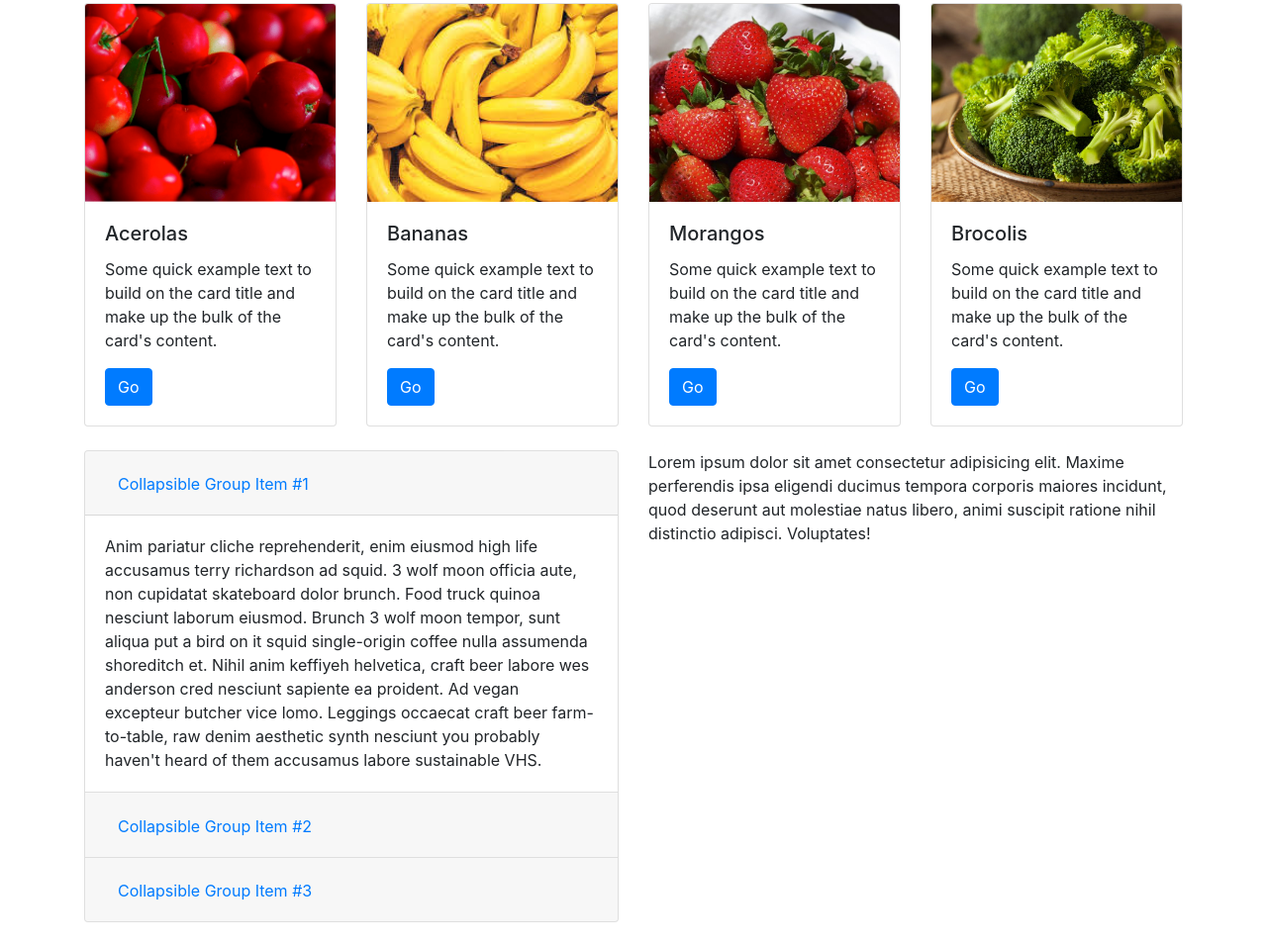
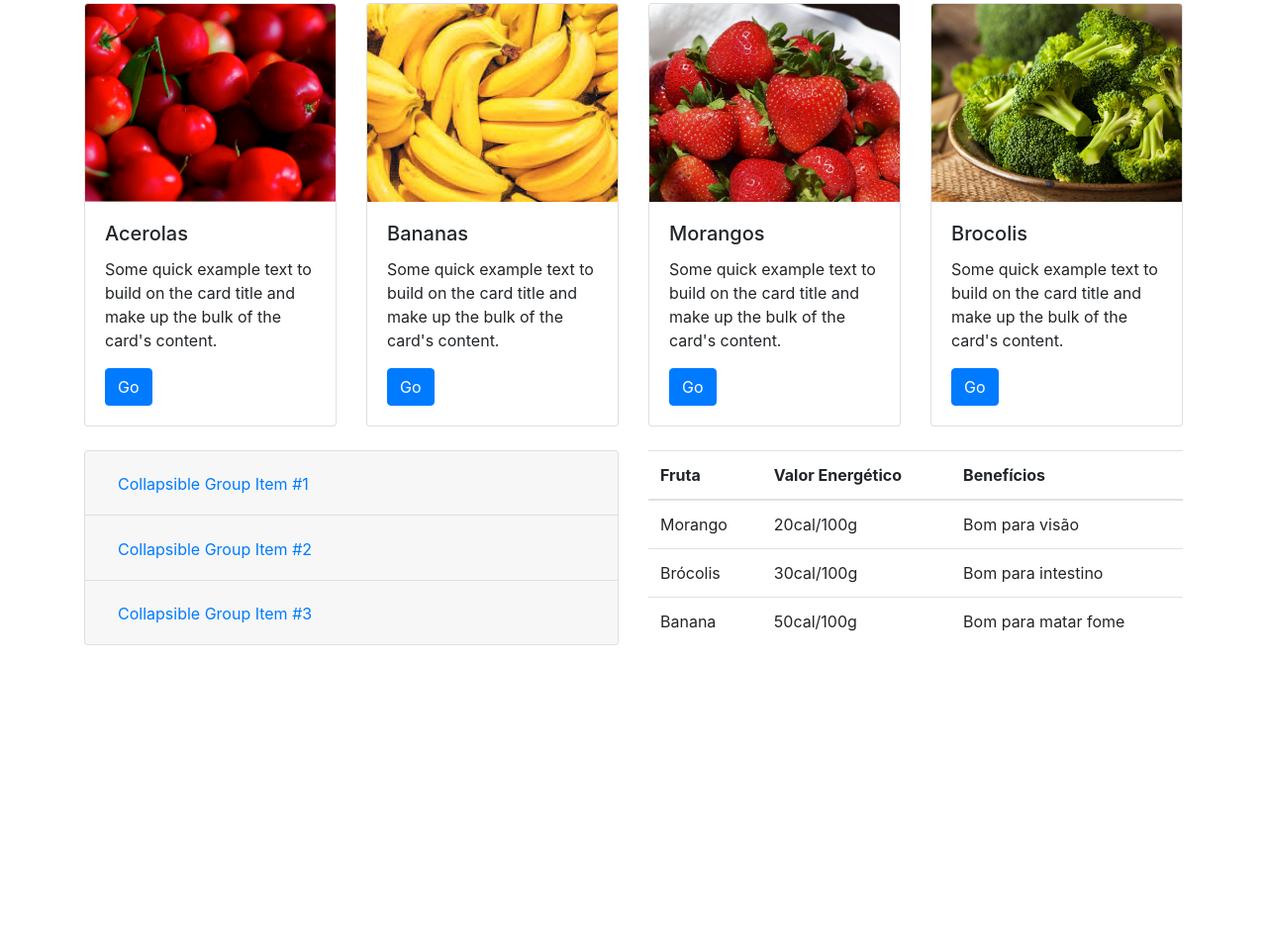
Before and after one commit to Caroline-Stelitano/organicos, a plain HTML site: page index.html in a window 1280 px wide. Shown: the part 1057-2013 px from the top of the page at 99% size. After the commit the page ends 1749 px from the top, so only its background shows below. Drawn offline with nearby package versions, Linux system fonts and the light colour scheme.

Commit message:
tabela de calorias

```diff
--- a/index.html
+++ b/index.html
@@ -22,7 +22,7 @@
             height: 500px;
         }
 
-        .card img{
+        .card img {
             object-fit: cover;
             height: 200px;
         }
@@ -30,7 +30,6 @@
         .navbar {
             background-color: grey;
         }
-
     </style>
 </head>
 
@@ -142,7 +141,8 @@
             </div>
         </div>
         <div class="row">
-            <div class="col-md-6 col-lg-3">  <!-- responsividade do site. pra monitor lg largura 3, monitor md largura 6, e menor que md 100%  -->
+            <div class="col-md-6 col-lg-3">
+                <!-- responsividade do site. pra monitor lg largura 3, monitor md largura 6, e menor que md 100%  -->
                 <div class="card">
                     <img src="img/acerola.png" class="card-img-top" alt="acerola">
                     <div class="card-body">
@@ -195,43 +195,91 @@
                             </h2>
                         </div>
 
-                      <div id="collapseOne" class="collapse show" aria-labelledby="headingOne" data-parent="#accordionExample">
+                        <div id="collapseOne" class="collapse" aria-labelledby="headingOne" data-parent="#accordionExample">
                             <div class="card-body">
-                          Anim pariatur cliche reprehenderit, enim eiusmod high life accusamus terry richardson ad squid. 3 wolf moon officia aute, non cupidatat skateboard dolor brunch. Food truck quinoa nesciunt laborum eiusmod. Brunch 3 wolf moon tempor, sunt aliqua put a bird on it squid single-origin coffee nulla assumenda shoreditch et. Nihil anim keffiyeh helvetica, craft beer labore wes anderson cred nesciunt sapiente ea proident. Ad vegan excepteur butcher vice lomo. Leggings occaecat craft beer farm-to-table, raw denim aesthetic synth nesciunt you probably haven't heard of them accusamus labore sustainable VHS.
+                                Anim pariatur cliche reprehenderit, enim eiusmod high life accusamus terry richardson ad squid. 3 wolf moon officia aute,
+                                non cupidatat skateboard dolor brunch. Food truck quinoa nesciunt laborum eiusmod. Brunch
+                                3 wolf moon tempor, sunt aliqua put a bird on it squid single-origin coffee nulla assumenda
+                                shoreditch et. Nihil anim keffiyeh helvetica, craft beer labore wes anderson cred nesciunt
+                                sapiente ea proident. Ad vegan excepteur butcher vice lomo. Leggings occaecat craft beer
+                                farm-to-table, raw denim aesthetic synth nesciunt you probably haven't heard of them accusamus
+                                labore sustainable VHS.
                             </div>
                         </div>
                     </div>
                     <div class="card">
                         <div class="card-header" id="headingTwo">
                             <h2 class="mb-0">
-                          <button class="btn btn-link collapsed" type="button" data-toggle="collapse" data-target="#collapseTwo" aria-expanded="false" aria-controls="collapseTwo">
+                                <button class="btn btn-link collapsed" type="button" data-toggle="collapse" data-target="#collapseTwo" aria-expanded="false"
+                                    aria-controls="collapseTwo">
                                     Collapsible Group Item #2
                                 </button>
                             </h2>
                         </div>
                         <div id="collapseTwo" class="collapse" aria-labelledby="headingTwo" data-parent="#accordionExample">
                             <div class="card-body">
-                          Anim pariatur cliche reprehenderit, enim eiusmod high life accusamus terry richardson ad squid. 3 wolf moon officia aute, non cupidatat skateboard dolor brunch. Food truck quinoa nesciunt laborum eiusmod. Brunch 3 wolf moon tempor, sunt aliqua put a bird on it squid single-origin coffee nulla assumenda shoreditch et. Nihil anim keffiyeh helvetica, craft beer labore wes anderson cred nesciunt sapiente ea proident. Ad vegan excepteur butcher vice lomo. Leggings occaecat craft beer farm-to-table, raw denim aesthetic synth nesciunt you probably haven't heard of them accusamus labore sustainable VHS.
+                                Anim pariatur cliche reprehenderit, enim eiusmod high life accusamus terry richardson ad squid. 3 wolf moon officia aute,
+                                non cupidatat skateboard dolor brunch. Food truck quinoa nesciunt laborum eiusmod. Brunch
+                                3 wolf moon tempor, sunt aliqua put a bird on it squid single-origin coffee nulla assumenda
+                                shoreditch et. Nihil anim keffiyeh helvetica, craft beer labore wes anderson cred nesciunt
+                                sapiente ea proident. Ad vegan excepteur butcher vice lomo. Leggings occaecat craft beer
+                                farm-to-table, raw denim aesthetic synth nesciunt you probably haven't heard of them accusamus
+                                labore sustainable VHS.
                             </div>
                         </div>
                     </div>
                     <div class="card">
                         <div class="card-header" id="headingThree">
                             <h2 class="mb-0">
-                          <button class="btn btn-link collapsed" type="button" data-toggle="collapse" data-target="#collapseThree" aria-expanded="false" aria-controls="collapseThree">
+                                <button class="btn btn-link collapsed" type="button" data-toggle="collapse" data-target="#collapseThree" aria-expanded="false"
+                                    aria-controls="collapseThree">
                                     Collapsible Group Item #3
                                 </button>
                             </h2>
                         </div>
                         <div id="collapseThree" class="collapse" aria-labelledby="headingThree" data-parent="#accordionExample">
                             <div class="card-body">
-                          Anim pariatur cliche reprehenderit, enim eiusmod high life accusamus terry richardson ad squid. 3 wolf moon officia aute, non cupidatat skateboard dolor brunch. Food truck quinoa nesciunt laborum eiusmod. Brunch 3 wolf moon tempor, sunt aliqua put a bird on it squid single-origin coffee nulla assumenda shoreditch et. Nihil anim keffiyeh helvetica, craft beer labore wes anderson cred nesciunt sapiente ea proident. Ad vegan excepteur butcher vice lomo. Leggings occaecat craft beer farm-to-table, raw denim aesthetic synth nesciunt you probably haven't heard of them accusamus labore sustainable VHS.
+                                Anim pariatur cliche reprehenderit, enim eiusmod high life accusamus terry richardson ad squid. 3 wolf moon officia aute,
+                                non cupidatat skateboard dolor brunch. Food truck quinoa nesciunt laborum eiusmod. Brunch
+                                3 wolf moon tempor, sunt aliqua put a bird on it squid single-origin coffee nulla assumenda
+                                shoreditch et. Nihil anim keffiyeh helvetica, craft beer labore wes anderson cred nesciunt
+                                sapiente ea proident. Ad vegan excepteur butcher vice lomo. Leggings occaecat craft beer
+                                farm-to-table, raw denim aesthetic synth nesciunt you probably haven't heard of them accusamus
+                                labore sustainable VHS.
                             </div>
                         </div>
                     </div>
                 </div>
             </div>
-            <div class="col-md-6">Lorem ipsum dolor sit amet consectetur adipisicing elit. Maxime perferendis ipsa eligendi ducimus tempora corporis maiores incidunt, quod deserunt aut molestiae natus libero, animi suscipit ratione nihil distinctio adipisci. Voluptates!</div>
+            <div class="col-md-6">
+                <table class="table">
+                    <thead>
+                        <tr>
+                            <th>Fruta</th>
+                            <th>Valor Energético</th>
+                            <th>Benefícios</th>
+                        </tr>
+                    </thead>
+                    <tbody>
+                        <tr>
+                            <td>Morango</td>
+                            <td>20cal/100g</td>
+                            <td>Bom para visão</td>
+                        </tr>
+                        <tr>
+                            <td>Brócolis</td>
+                            <td>30cal/100g</td>
+                            <td>Bom para intestino</td>
+                        </tr>
+                        <tr>
+                            <td>Banana</td>
+                            <td>50cal/100g</td>
+                            <td>Bom para matar fome</td>
+                        </tr>
+                    </tbody>
+
+                </table>
+            </div>
         </div>
     </div>
 
```
Lines whose indentation alone changed are shown as unchanged.
